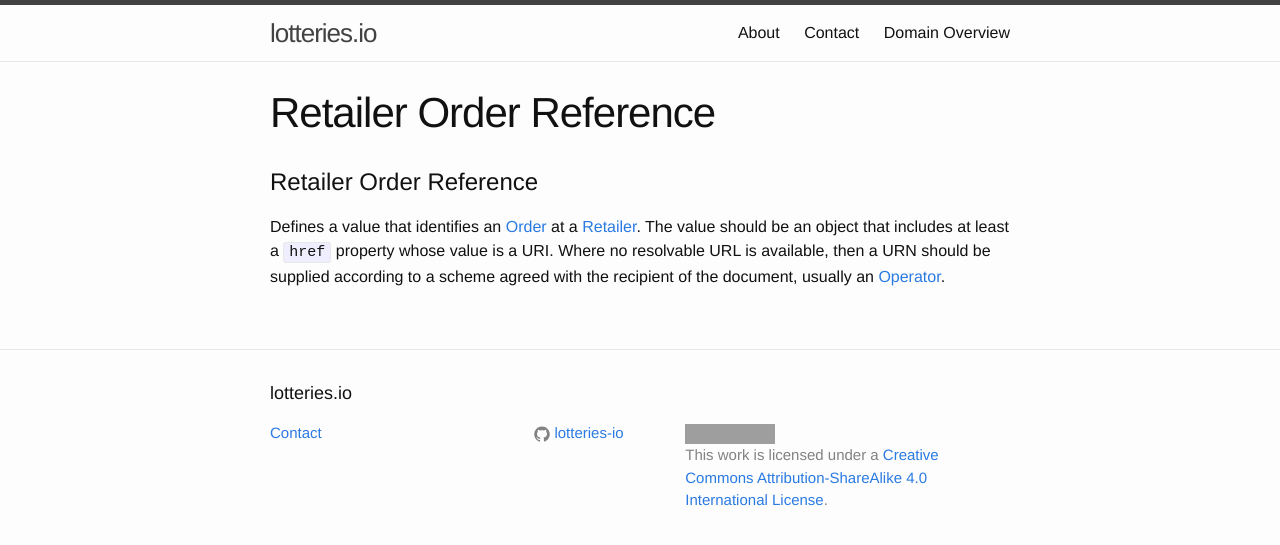
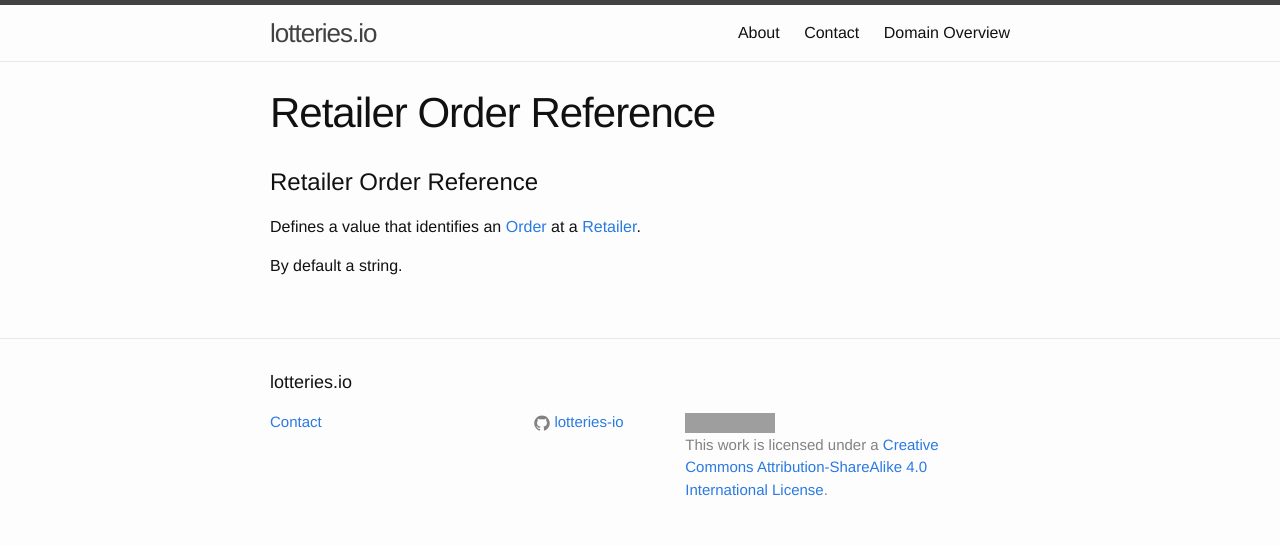
Before and after one commit to lotteries-io/lotteries-io.github.io, a Jekyll site: the page built from _properties/retailer-order-reference.md, in a window 1280 px wide. Shown: the top 545 px of the page. Built offline with Jekyll 4.4.1, drawn with Linux system fonts in a browser that asks for light colours; grey boxes are pictures that could not be loaded.

Commit message:
Update retailer-order-reference.md

```diff
--- a/_properties/retailer-order-reference.md
+++ b/_properties/retailer-order-reference.md
@@ -5,4 +5,6 @@ title: Retailer Order Reference
 
 # Retailer Order Reference
 
-Defines a value that identifies an [Order](../concepts/order) at a [Retailer](../concepts/retailer). The value should be an object that includes at least a `href` property whose value is a URI. Where no resolvable URL is available, then a URN should be supplied according to a scheme agreed with the recipient of the document, usually an [Operator](../concepts/operator).
+Defines a value that identifies an [Order](../concepts/order) at a [Retailer](../concepts/retailer).
+
+By default a string.
```
